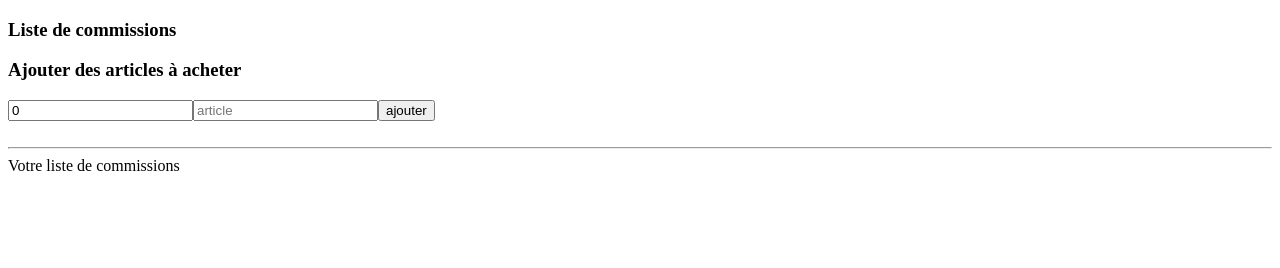
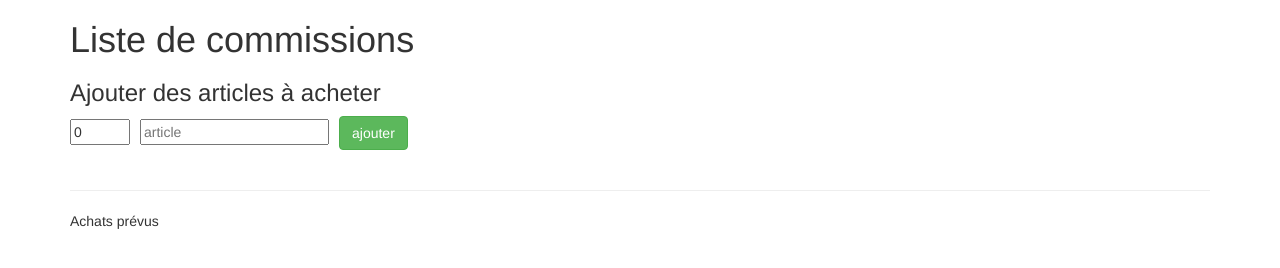
Before and after one commit to codeconcept/shoppinglist, a React app: page / in a window 1280 px wide. Built offline with nearby package versions, Linux system fonts and the light colour scheme.

Commit message:
adding and importing css into a component

```diff
--- a/public/index.html
+++ b/public/index.html
@@ -13,9 +13,10 @@
       work correctly both with client-side routing and a non-root public URL.
       Learn how to configure a non-root public URL by running `npm run build`.
     -->
+    <link rel="stylesheet" href="https://maxcdn.bootstrapcdn.com/bootstrap/3.3.7/css/bootstrap.min.css">
     <title>React App</title>
   </head>
-  <body>
+  <body class="container">
     <div id="root"></div>
     <!--
       This HTML file is a template.
--- a/src/components/App.js
+++ b/src/components/App.js
@@ -18,7 +18,7 @@ class App extends React.Component {
     render() {
         return (
             <div>
-                <h3>Liste de commissions</h3>
+                <h1>Liste de commissions</h1>
                 <div>
                     < Form formTitle="Ajouter des articles à acheter" addArticle={this.addArticle} />
                     <br />
--- a/src/components/Form.js
+++ b/src/components/Form.js
@@ -1,4 +1,5 @@
 import React from 'react';
+import '../style.css';
 
 class Form extends React.Component {
     state = {
@@ -19,6 +20,7 @@ class Form extends React.Component {
                 <h3>{this.props.formTitle}</h3>
                 <form onSubmit={this.handleSubmit}>
                     <input type="number"
+                            className="quantity"
                             placeholder="quantité"
                             value={this.state.quantity}
                             onChange={(event) => this.setState({ quantity: event.target.value })}
@@ -28,7 +30,7 @@ class Form extends React.Component {
                             value={this.state.name}
                             onChange={(event) => this.setState({ name: event.target.value })}
                             />
-                    <button type="submit">ajouter</button>
+                    <button type="submit" className="btn btn-success">ajouter</button>
                 </form>
             </div>
         );
--- a/src/components/ItemList.js
+++ b/src/components/ItemList.js
@@ -3,7 +3,7 @@ import React from 'react';
 const ItemList = (props) => {
     return (
         <div>
-            <div>Votre liste de commissions</div>
+            <div>Achats prévus</div>
             {
                 props.articles.map(article => <div key={article.id}>{article.quantity} {article.name}</div>)
             }
--- a/src/style.css
+++ b/src/style.css
@@ -0,0 +1,7 @@
+.quantity {
+    width: 60px
+}
+
+input[type="text"], input[type="number"] {
+    margin-right: 10px;
+}
```
